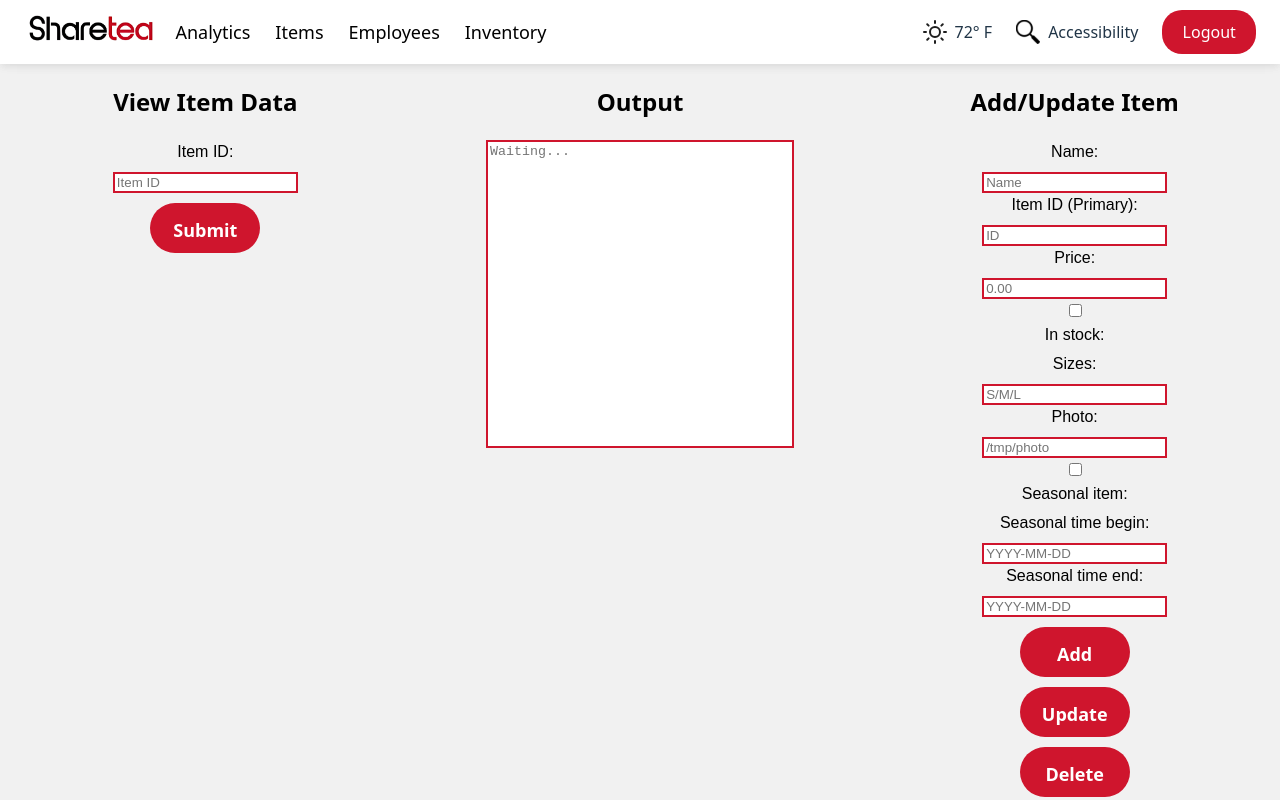
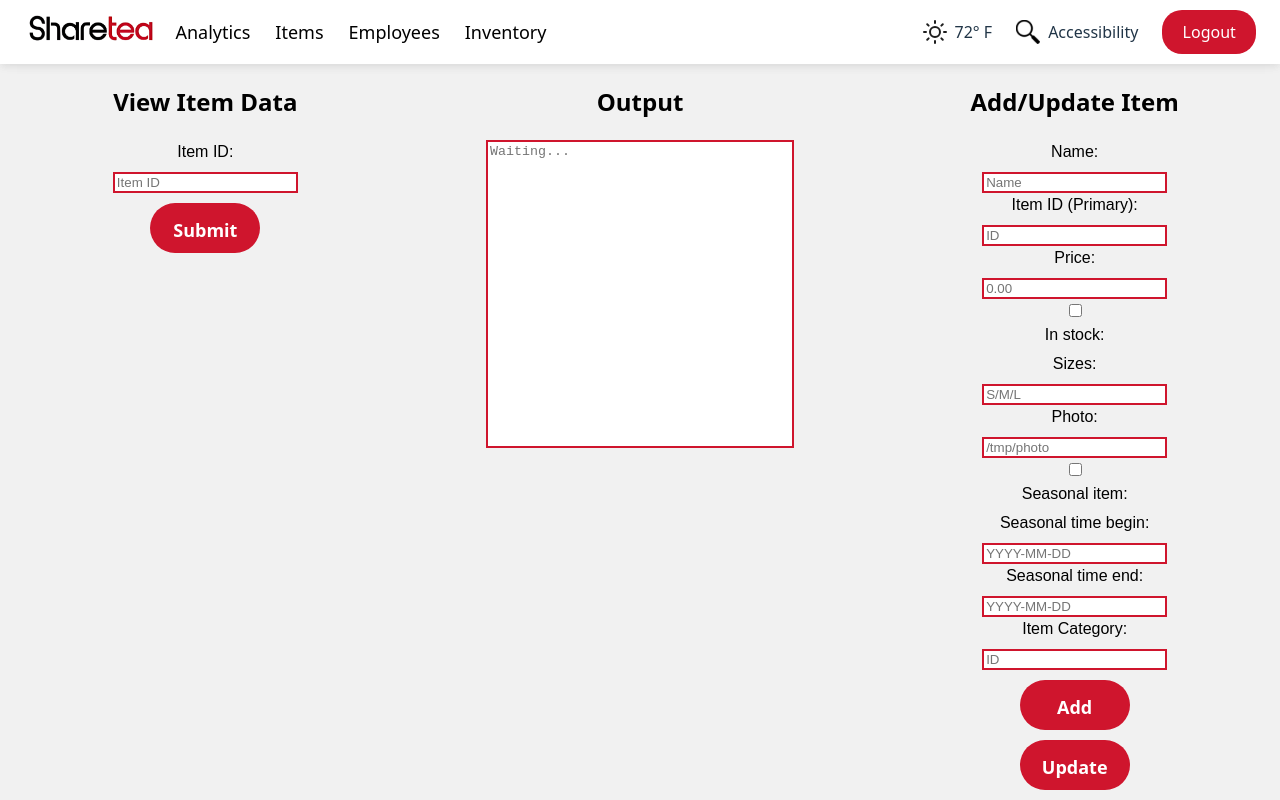
Before and after one commit to CSCE331-Fall2025-900-911/gang-50-project-3, a React (Vite) app: page /updatemenu in a window 1280 px wide. Built offline with nearby package versions, Linux system fonts and the light colour scheme.

Commit message:
Update UpdateMenu.tsx

```diff
--- a/src/pages/UpdateMenu.tsx
+++ b/src/pages/UpdateMenu.tsx
@@ -17,6 +17,7 @@ export default function UpdateMenu() {
     const [itemSeasonalTimeEnd, setItemIsSeasonalTimeEnd] = useState("");
     const [itemIsAvailableTouched, setItemIsAvailableTouched] = useState(false);
     const [itemIsSeasonalTouched, setItemIsSeasonalTouched] = useState(false);
+    const [itemNewCategory, setItemNewCategory] = useState("");
     const headerRef = useRef<HTMLElement | null>(null);
     const [headerH, setHeaderH] = useState(64);
 
@@ -158,6 +159,7 @@ export default function UpdateMenu() {
         var targetSeasonal = itemIsSeasonal;
         var targetSeasonalStart = itemSeasonalTimeBegin.trim() + " 00:00:00";
         var targetSeasonalEnd = itemSeasonalTimeEnd.trim() + " 00:00:00";
+        var targetCategory = itemNewCategory.trim();
 
         const submitter = (e?.nativeEvent as any).submitter;
         const action = submitter?.value;
@@ -169,7 +171,7 @@ export default function UpdateMenu() {
         }
 
         if (action == "add") {
-            if (!targetName || !targetID || !targetPrice || !targetSizes || !targetPhoto || !targetSeasonalStart || !targetSeasonalEnd) {
+            if (!targetName || !targetID || !targetPrice || !targetSizes || !targetPhoto || !targetSeasonalStart || !targetSeasonalEnd || !targetCategory) {
                 setViewData("Verify all information is valid.");
                 return;
             }
@@ -254,6 +256,8 @@ export default function UpdateMenu() {
                 targetSizes = ids[0].size_options;
             if (!targetPhoto)// || targetExpirationDate == " 00:00:00")
                 targetPhoto = ids[0].photo;
+            if(!targetCategory)
+                targetCategory = ids[0].category_id;
             if(!targetSeasonalStart || targetSeasonalStart == " 00:00:00")
                 targetSeasonalStart = ids[0].seasonal_item_beginning_time;
             if(!ids[0].seasonal_item_beginning_time)
@@ -262,6 +266,7 @@ export default function UpdateMenu() {
                 targetSeasonalEnd = ids[0].seasonal_item_ending_time;
             if(!ids[0].seasonal_item_ending_time)
                targetSeasonalEnd = "1970-01-01 00:00:01";
+
 
             if (itemIsAvailableTouched)
                 targetAvailability = itemIsAvailable;
@@ -505,6 +510,17 @@ return (
                                     onChange={(e) => setItemIsSeasonalTimeEnd(e.target.value)}
                                 />
                             </div>
+                            <div>
+                                <label htmlFor="itemNewCategory" className="label-updateMenu" style={{ color: "#000000" }}>Item Category: </label>
+                                <input
+                                    id="itemNewCategory"
+                                    className={inputBase}
+                                    placeholder="ID"
+                                    style={{ backgroundColor: "#fff", color: "#CF152D", borderColor: "#CF152D", borderWidth: "2px", borderStyle: "solid" }}
+                                    value={itemNewCategory}
+                                    onChange={(e) => setItemNewCategory(e.target.value)}
+                                />
+                            </div>
                             <div className="mt-auto flex items-center gap-2 pt-2">
                                 <button type="submit" value="add" className="btn-updateMenu">Add</button>
                             </div>
```
